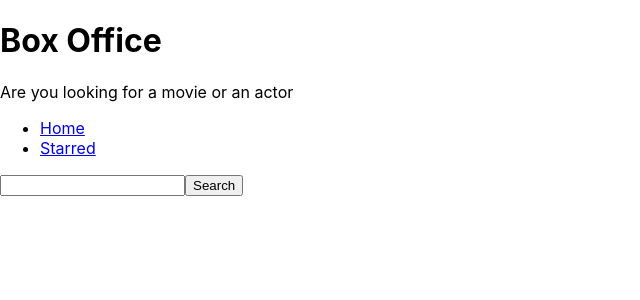
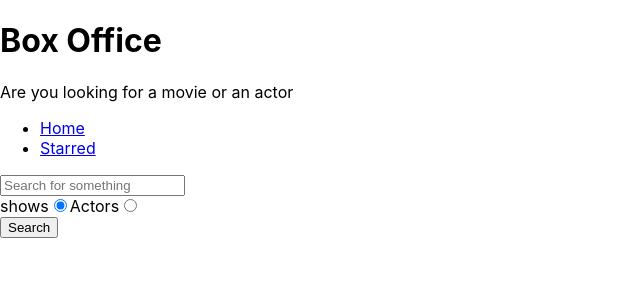
Before and after one commit to Sahzadalam/Box-office, a React (Create React App) app: page / in a window 1280 px wide. Shown: the top 300 px of the page, without its empty margins (0-640 px from the left). Built offline with nearby package versions, Linux system fonts and the light colour scheme.

Commit message:
added search option

```diff
--- a/src/pages/Home.js
+++ b/src/pages/Home.js
@@ -4,10 +4,13 @@
 
 const Home = () => {
   const [input, setInput] = useState('');
-const [results, setResults] = useState(null);
+  const [results, setResults] = useState(null);
+  const [searchOption, setSearchOption] = useState('shows');
+  const isShowsSearch = searchOption === 'shows';
+
   const onSearch = () => {
 
-    apiGet(`/search/shows?q=${input}`).then(result => {
+    apiGet(`/search/${searchOption}?q=${input}`).then(result => {
       setResults(result);
     });
   };
@@ -22,13 +25,25 @@
     }
   };
 
+  const onRadioChange= (ev) => {
+
+    setSearchOption(ev.target.value);
+  };
+  console.log(searchOption);
+
+
 const renderResults = () => {
     if(results && results.length ===0) {
     return <div>No results</div>
     }
     if(results && results.length > 0){
-    return <div>{results.map((item)=><div key={item.show.id}>{item.show.name}</div>)}</div>
-    }
+    return results[0].show ? results.map(item => (
+      <div key={item.show.id}>{item.show.name}</div>
+    )) : results.map(item => (
+      <div key={item.person.id}>{item.person.name}</div>
+    ))
+
+  }
 return null;
 }
 
@@ -36,10 +51,25 @@
     <MainPageLayout>
       <input
         type="text"
+        placeholder="Search for something"
         onChange={onInputChange}
         onKeyDown={onKeyDown}
         value={input}
       />
+
+      <div>
+
+      <label htmlFor="shows-search">
+        shows
+        <input id ="shows-search" type="radio" value="shows" checked={isShowsSearch} onChange={onRadioChange}/>
+      </label>
+      <label htmlFor="actors-search">
+        Actors
+        <input id ="actors-search" type="radio" value="people" checked={!isShowsSearch} onChange={onRadioChange}/>
+      </label>
+
+
+      </div>
       <button type="button" onClick={onSearch}>
         Search
       </button>
```
Also changed, not shown: 2 other files (tests, documents, lock files or other folders).
